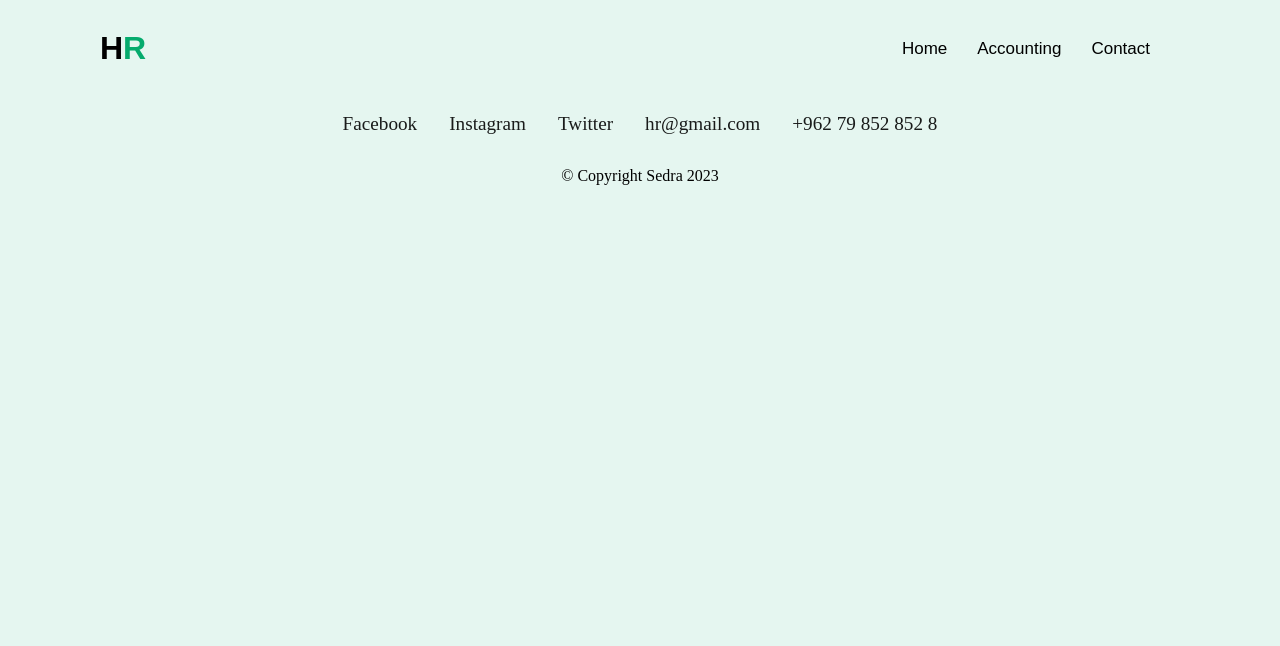
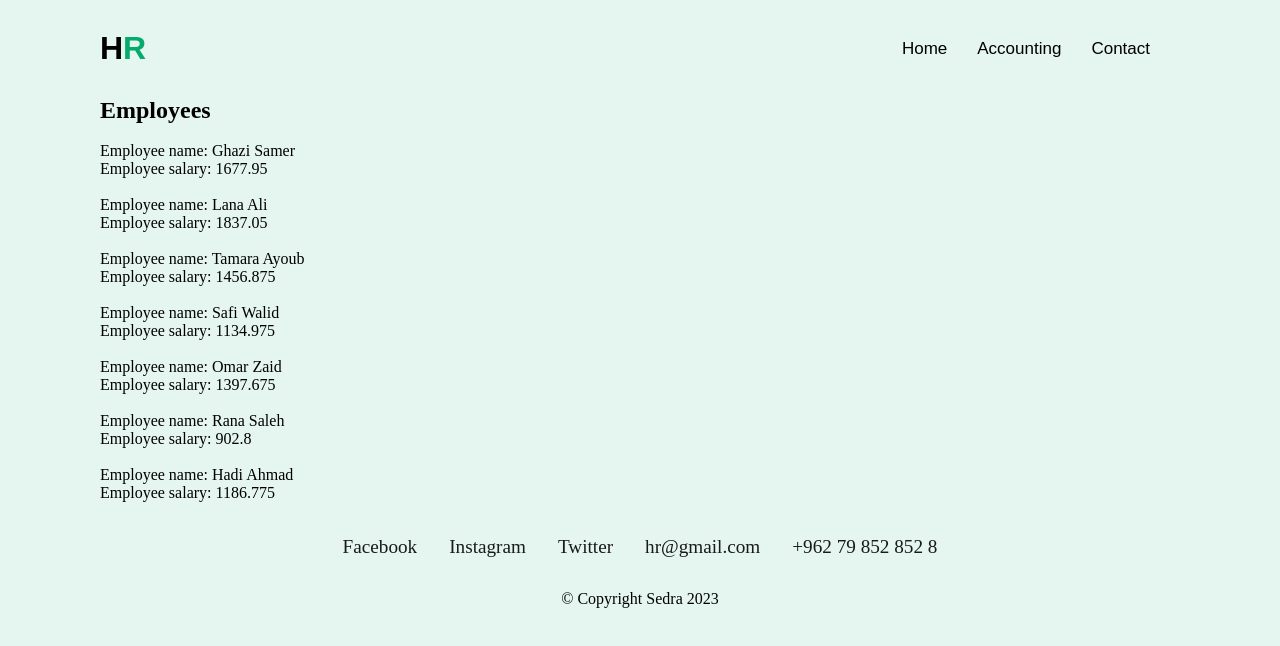
Before and after one commit to Sadrah-Alsabagh/HR-management-system, a plain HTML site: page index.html in a window 1280 px wide. Drawn offline with Linux system fonts and the light colour scheme.

Commit message:
display the employees on the page

```diff
--- a/index.html
+++ b/index.html
@@ -28,7 +28,8 @@
     </header>
 
     <main>
-
+        <h2>Employees</h2> <br>
+        <div id="employeeList"></div>
     </main>
 
     <footer>
@@ -48,5 +49,7 @@
             </script>
         </p>
     </footer>
+
+    <script src="./js/app.js"></script>
 </body>
 </html>
--- /dev/null
+++ b/js/app.js
@@ -0,0 +1,99 @@
+"use strict";
+let id = 1000; // Starting employee ID
+
+    //1. display the employees using a literal object
+   const employees = [
+      {
+        id: generateID(),
+        fullName: 'Ghazi Samer',
+        department: 'Administration',
+        level: 'Senior',
+        imageUrl: 'https://images.pexels.com/photos/3184611/pexels-photo-3184611.jpeg?auto=compress&cs=tinysrgb&w=1260&h=750&dpr=1',
+        salary: calculateSalary('Senior'),
+      },
+      {
+        id: generateID(),
+        fullName: 'Lana Ali',
+        department: 'Finance',
+        level: 'Senior',
+        imageUrl: 'https://images.pexels.com/photos/2422293/pexels-photo-2422293.jpeg?auto=compress&cs=tinysrgb&w=1260&h=750&dpr=1',
+        salary: calculateSalary('Senior'),
+      },
+      {
+        id: generateID(),
+        fullName: 'Tamara Ayoub',
+        department: 'Marketing',
+        level: 'Senior',
+        imageUrl: 'https://images.pexels.com/photos/3747446/pexels-photo-3747446.jpeg?auto=compress&cs=tinysrgb&w=1260&h=750&dpr=1',
+        salary: calculateSalary('Senior'),
+      },
+      {
+        id: generateID(),
+        fullName: 'Safi Walid',
+        department: 'Administration',
+        level: 'Mid-Senior',
+        imageUrl: 'https://images.pexels.com/photos/927451/pexels-photo-927451.jpeg?auto=compress&cs=tinysrgb&w=1260&h=750&dpr=1',
+        salary: calculateSalary('Mid-Senior'),
+      },
+      {
+        id: generateID(),
+        fullName: 'Omar Zaid',
+        department: 'Development',
+        level: 'Senior',
+        imageUrl: 'https://images.pexels.com/photos/2102415/pexels-photo-2102415.jpeg?auto=compress&cs=tinysrgb&w=1260&h=750&dpr=1',
+        salary: calculateSalary('Senior'),
+      },
+      {
+        id: generateID(),
+        fullName: 'Rana Saleh',
+        department: 'Development',
+        level: 'Junior',
+        imageUrl: 'https://images.pexels.com/photos/7552568/pexels-photo-7552568.jpeg?auto=compress&cs=tinysrgb&w=1260&h=750&dpr=1',
+        salary: calculateSalary('Junior'),
+      },
+      {
+        id: generateID(),
+        fullName: 'Hadi Ahmad',
+        department: 'Finance',
+        level: 'Mid-Senior',
+        imageUrl: 'https://images.pexels.com/photos/925786/pexels-photo-925786.jpeg?auto=compress&cs=tinysrgb&w=1260&h=750&dpr=1',
+        salary: calculateSalary('Mid-Senior'),
+      }
+    ];
+
+
+
+//2.Create a method to generate a unique four digits employee id number.
+function generateID() {
+  id++;
+  console.log(id);
+  return id;
+}
+
+
+    //3+4.Calculating salary.
+    function calculateSalary(level) {
+      const levelData = {
+        'Senior': { min: 1500, max: 2000 },
+        'Mid-Senior': { min: 1000, max: 1500 },
+        'Junior': { min: 500, max: 1000 }
+      };
+      const { min, max } = levelData[level];
+      const salary = Math.floor(min + Math.random() * (max - min + 1));
+      const netSalary = salary - (salary * 0.075); // 7.5% tax
+      return netSalary;
+    }
+
+
+    // 5.Render employees
+    function renderEmployees() {
+      const employeeList = document.getElementById('employeeList');
+      employees.forEach(employee => {
+        const employeeInfo = document.createElement('p');
+        employeeInfo.innerHTML = `Employee name: ${employee.fullName}<br>Employee salary: ${employee.salary}<br><br>`;
+        employeeList.appendChild(employeeInfo);
+      });
+    }
+
+    // Call the function to display the employees
+    renderEmployees();
```
Also changed, not shown: accounting.html (+0 -4 lines).
